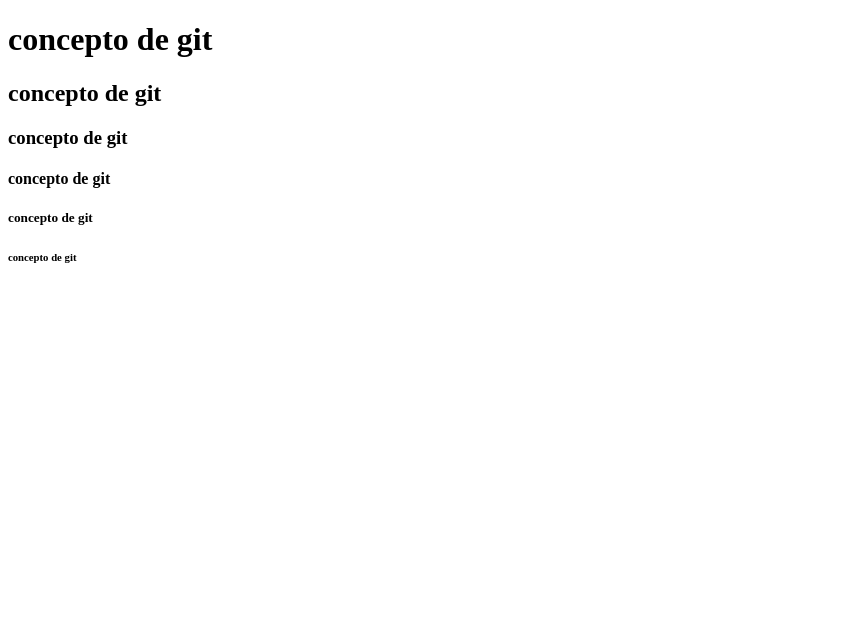
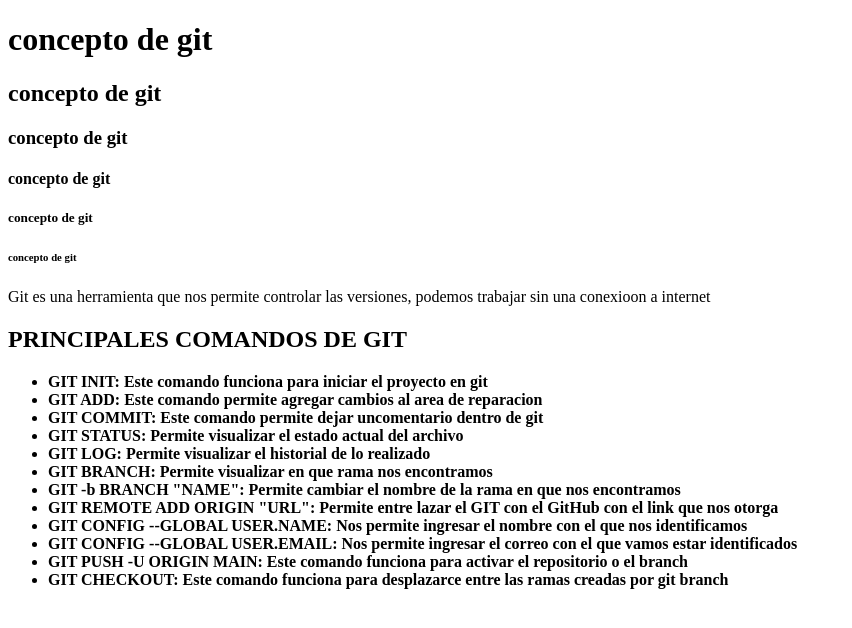
Before and after one commit to JOSEPHELIZALDEVAQUIRO46/ADSO_2670687, a plain HTML site: page index.html in a window 1280 px wide. Shown: the whole page, without its empty margins (0-852 px from the left). Drawn offline with Linux system fonts and the light colour scheme.

Commit message:
Se creo un listado en donde se encuentra el significado de los comandos vistos

```diff
--- a/index.html
+++ b/index.html
@@ -13,6 +13,21 @@
               <h4>concepto de git</h4>
               <h5>concepto de git</h5>
               <h6>concepto de git</h6>
-
+              <p>Git es una herramienta que nos permite controlar las versiones, podemos trabajar sin una conexioon a internet</p>
+              <h2>PRINCIPALES COMANDOS DE GIT</h2>
+              <ul>
+                    <li><strong>GIT INIT:<strong> Este comando funciona para iniciar el proyecto en git </li>
+                    <li><strong>GIT ADD:</strong> Este comando permite agregar cambios al area de reparacion </li>
+                    <li><strong>GIT COMMIT:</strong> Este comando permite dejar uncomentario dentro de git </li>
+                    <li><strong>GIT STATUS:</strong> Permite visualizar el estado actual del archivo </li>
+                    <li><strong>GIT LOG:</strong> Permite visualizar el historial de lo realizado </li>
+                    <li><strong>GIT BRANCH:</strong> Permite visualizar en que rama nos encontramos </li>
+                    <li><strong>GIT -b BRANCH "NAME":</strong> Permite cambiar el nombre de la rama en que nos encontramos</li>
+                    <li><strong>GIT REMOTE ADD ORIGIN "URL":</strong> Permite entre lazar el GIT con el GitHub con el link que nos otorga </li>
+                    <li><strong>GIT CONFIG --GLOBAL USER.NAME:</strong> Nos permite ingresar el nombre con el que nos identificamos</li>
+                    <li><strong>GIT CONFIG --GLOBAL USER.EMAIL:</strong> Nos permite ingresar el correo con el que vamos estar identificados </li>
+                    <li><strong>GIT PUSH -U ORIGIN MAIN:</strong> Este comando funciona para activar el repositorio o el branch </li>
+                    <li><strong>GIT CHECKOUT:</strong> Este comando funciona para desplazarce entre las ramas creadas por git branch </li>
+              </ul>
 </body>
 </html>
```
